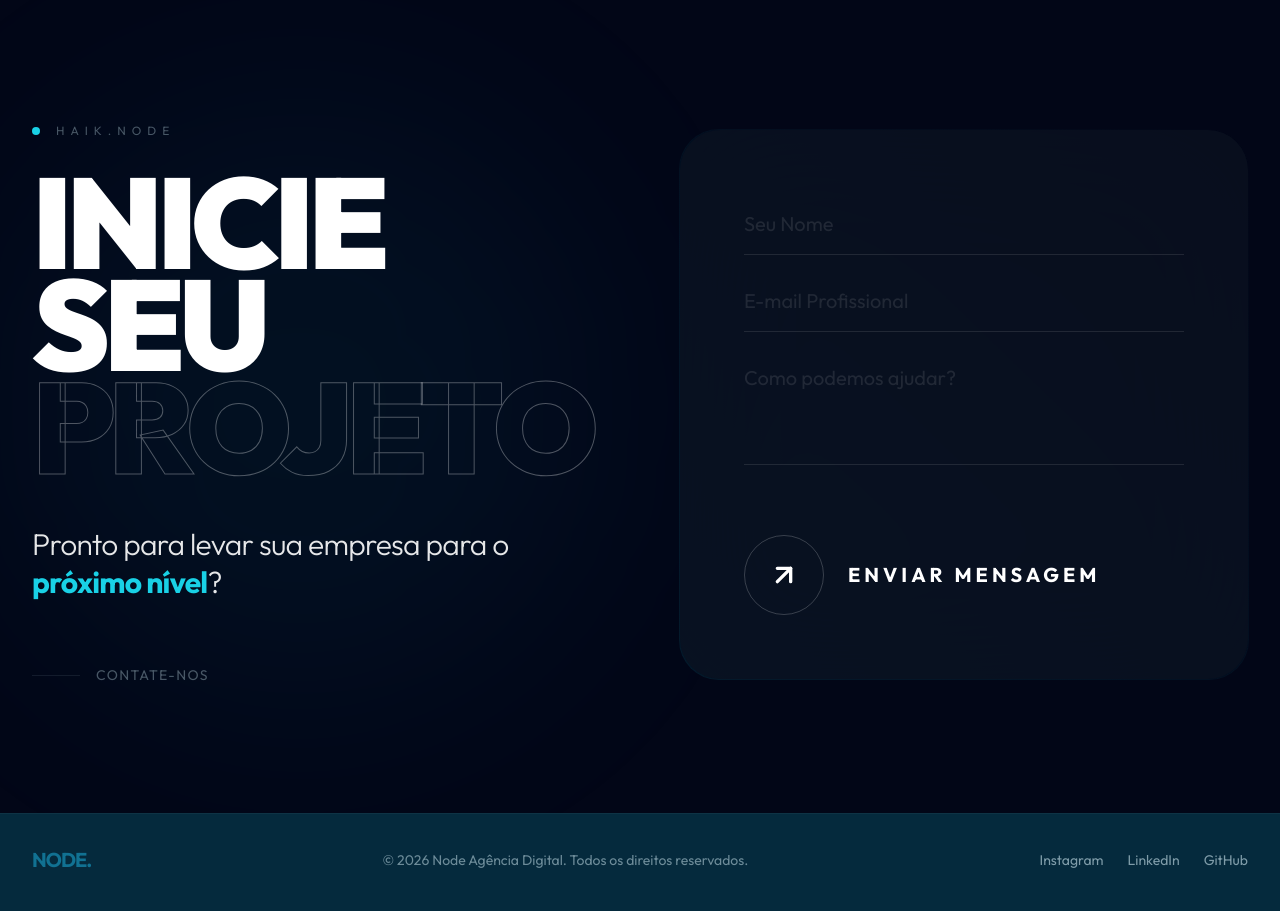
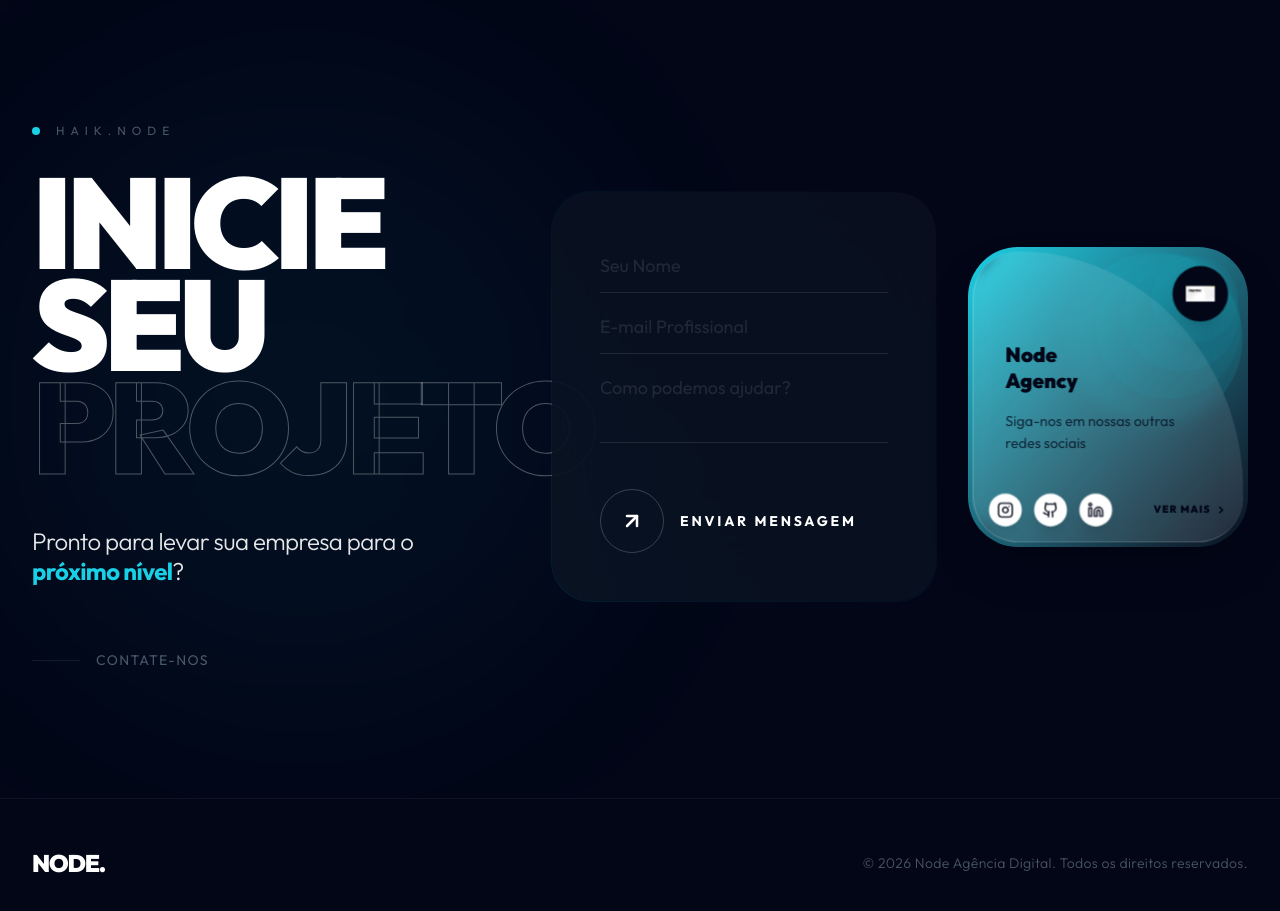
Before and after one commit to AzmuthDev/Node-site, a Next.js app: page / in a window 1280 px wide. Shown: the part 1920-2831 px from the top of the page. Built offline with nearby package versions, Linux system fonts and the light colour scheme.

Commit message:
fix: resolve lucide icon imports and typescript build errors, finalize 3D social card and contact section UI

```diff
--- a/components/sections/contact.tsx
+++ b/components/sections/contact.tsx
@@ -2,6 +2,7 @@
 
 import { motion } from "framer-motion";
 import { Send, Mail, MapPin } from "lucide-react";
+import { SocialCard3D } from "@/components/ui/social-card-3d";
 
 export const Contact = () => {
   return (
@@ -9,11 +10,12 @@ export const Contact = () => {
       {/* Background Glow */}
       <div className="absolute top-1/2 left-0 -translate-y-1/2 w-[600px] h-[600px] bg-[#19D1E6]/5 rounded-full blur-[120px] pointer-events-none" />
 
-      <div className="max-w-7xl mx-auto px-6 lg:px-8 relative z-10">
-        <div className="grid grid-cols-1 lg:grid-cols-2 gap-20 items-center">
+      <div className="max-w-[1600px] mx-auto px-6 lg:px-8 relative z-10">
+        <div className="grid grid-cols-1 lg:grid-cols-12 gap-12 lg:gap-8 items-center">
 
-          {/* Left Side: Editorial Typography */}
+          {/* Left Side: Editorial Typography (Col span 5) */}
           <motion.div
+            className="lg:col-span-5"
             initial={{ opacity: 0, x: -50 }}
             whileInView={{ opacity: 1, x: 0 }}
             viewport={{ once: true }}
@@ -33,7 +35,7 @@ export const Contact = () => {
               </h2>
             </div>
 
-            <p className="text-2xl md:text-3xl text-white/90 font-light leading-tight max-w-lg tracking-tight">
+            <p className="text-xl md:text-2xl text-white/90 font-light leading-tight max-w-sm tracking-tight">
               Pronto para levar sua empresa para o <span className="text-[#19D1E6] font-bold">próximo nível</span>?
             </p>
 
@@ -43,56 +45,64 @@ export const Contact = () => {
             </div>
           </motion.div>
 
-          {/* Right Side: High-End Contact Form */}
+          {/* Center: High-End Contact Form (Col span 4) */}
           <motion.div
+            className="lg:col-span-4 relative"
             initial={{ opacity: 0, y: 50 }}
             whileInView={{ opacity: 1, y: 0 }}
             viewport={{ once: true }}
             transition={{ duration: 1, delay: 0.2, ease: [0.16, 1, 0.3, 1] }}
-            className="relative"
           >
             <div className="absolute -inset-[1px] bg-gradient-to-tr from-[#19D1E6]/20 to-transparent rounded-[40px] opacity-50" />
             <div className="absolute inset-0 bg-[#0a1120]/80 backdrop-blur-3xl rounded-[40px]" />
 
-            <form className="relative flex flex-col gap-8 p-12 lg:p-16" onSubmit={(e) => e.preventDefault()}>
-              <div className="space-y-4">
+            <form className="relative flex flex-col gap-6 p-10 lg:p-12" onSubmit={(e) => e.preventDefault()}>
+              <div className="space-y-2">
                 <div className="relative group">
                   <input
                     type="text"
-                    className="w-full bg-transparent border-b border-white/10 py-4 text-xl text-white placeholder:text-white/10 focus:outline-none focus:border-[#19D1E6] transition-all"
+                    className="w-full bg-transparent border-b border-white/10 py-3 text-lg text-white placeholder:text-white/10 focus:outline-none focus:border-[#19D1E6] transition-all"
                     placeholder="Seu Nome"
                   />
-                  <div className="absolute bottom-0 left-0 w-0 h-[1px] bg-[#19D1E6] group-focus-within:w-full transition-all duration-500" />
                 </div>
 
                 <div className="relative group">
                   <input
                     type="email"
-                    className="w-full bg-transparent border-b border-white/10 py-4 text-xl text-white placeholder:text-white/10 focus:outline-none focus:border-[#19D1E6] transition-all"
+                    className="w-full bg-transparent border-b border-white/10 py-3 text-lg text-white placeholder:text-white/10 focus:outline-none focus:border-[#19D1E6] transition-all"
                     placeholder="E-mail Profissional"
                   />
-                  <div className="absolute bottom-0 left-0 w-0 h-[1px] bg-[#19D1E6] group-focus-within:w-full transition-all duration-500" />
                 </div>
 
                 <div className="relative group">
                   <textarea
-                    rows={3}
-                    className="w-full bg-transparent border-b border-white/10 py-4 text-xl text-white placeholder:text-white/10 focus:outline-none focus:border-[#19D1E6] transition-all resize-none"
+                    rows={2}
+                    className="w-full bg-transparent border-b border-white/10 py-3 text-lg text-white placeholder:text-white/10 focus:outline-none focus:border-[#19D1E6] transition-all resize-none"
                     placeholder="Como podemos ajudar?"
                   />
-                  <div className="absolute bottom-0 left-0 w-0 h-[1px] bg-[#19D1E6] group-focus-within:w-full transition-all duration-500" />
                 </div>
               </div>
 
-              <button className="relative group mt-8">
-                <div className="flex items-center gap-6">
-                  <div className="w-20 h-20 rounded-full border border-white/20 flex items-center justify-center group-hover:bg-white group-hover:border-white transition-all duration-500">
-                    <ArrowUpRightIcon className="w-8 h-8 text-white group-hover:text-black transition-colors" />
+              <button className="relative group mt-4">
+                <div className="flex items-center gap-4">
+                  <div className="w-16 h-16 rounded-full border border-white/20 flex items-center justify-center group-hover:bg-white group-hover:border-white transition-all duration-500">
+                    <ArrowUpRightIcon className="w-6 h-6 text-white group-hover:text-black transition-colors" />
                   </div>
-                  <span className="text-xl font-bold uppercase tracking-[0.2em] text-white">Enviar Mensagem</span>
+                  <span className="text-sm font-bold uppercase tracking-[0.2em] text-white">Enviar Mensagem</span>
                 </div>
               </button>
             </form>
+          </motion.div>
+
+          {/* Right: 3D Social Card (Col span 3) */}
+          <motion.div
+            className="lg:col-span-3 flex justify-center"
+            initial={{ opacity: 0, x: 50 }}
+            whileInView={{ opacity: 1, x: 0 }}
+            viewport={{ once: true }}
+            transition={{ duration: 1, delay: 0.4, ease: [0.16, 1, 0.3, 1] }}
+          >
+            <SocialCard3D />
           </motion.div>
 
         </div>
--- a/components/sections/footer.tsx
+++ b/components/sections/footer.tsx
@@ -2,19 +2,14 @@
 
 export const Footer = () => {
   return (
-    <footer className="bg-[#052A3D] py-8 border-t border-[#B3CDD7]/5 w-full">
-      <div className="max-w-7xl mx-auto px-6 lg:px-8 flex flex-col md:flex-row justify-between items-center gap-4">
+    <footer className="bg-[#020617] py-12 border-t border-white/5 w-full">
+      <div className="max-w-7xl mx-auto px-6 lg:px-8 flex flex-col md:flex-row justify-between items-center gap-6">
         <div className="flex items-center gap-2">
-          <span className="text-[#117192] font-bold text-xl tracking-tighter">NODE.</span>
+          <span className="text-white font-black text-2xl tracking-tighter">NODE.</span>
         </div>
-        <p className="text-[#B3CDD7]/60 text-sm text-center md:text-left">
+        <p className="text-[#B3CDD7]/40 text-sm font-light tracking-wide">
           &copy; {new Date().getFullYear()} Node Agência Digital. Todos os direitos reservados.
         </p>
-        <div className="flex items-center gap-6 text-sm text-[#B3CDD7]/70">
-          <a href="#" className="hover:text-[#117192] transition-colors">Instagram</a>
-          <a href="#" className="hover:text-[#117192] transition-colors">LinkedIn</a>
-          <a href="#" className="hover:text-[#117192] transition-colors">GitHub</a>
-        </div>
       </div>
     </footer>
   );
--- a/components/ui/digital-serenity-animated-landing-page.tsx
+++ b/components/ui/digital-serenity-animated-landing-page.tsx
@@ -80,12 +80,12 @@ const DigitalSerenity = () => {
       if (!scrolled) {
         setScrolled(true);
         floatingElementsRef.current.forEach((el, index) => {
-          setTimeout(() => {
-            if (el) {
+          if (el) {
+            setTimeout(() => {
               el.style.animationPlayState = 'running';
               el.style.opacity = '';
-            }
-          }, (parseFloat(el.style.animationDelay || "0") * 1000) + index * 100);
+            }, (parseFloat(el.style.animationDelay || "0") * 1000) + index * 100);
+          }
         });
       }
     };
--- /dev/null
+++ b/components/ui/social-card-3d.tsx
@@ -0,0 +1,82 @@
+"use client"
+
+import React from "react"
+import { motion } from "framer-motion"
+
+// Custom SVG Icons to replace missing Lucide icons in this version
+const Instagram = ({ className }: { className?: string }) => (
+  <svg xmlns="http://www.w3.org/2000/svg" width="24" height="24" viewBox="0 0 24 24" fill="none" stroke="currentColor" strokeWidth="2" strokeLinecap="round" strokeLinejoin="round" className={className}>
+    <rect width="20" height="20" x="2" y="2" rx="5" ry="5"/><path d="M16 11.37A4 4 0 1 1 12.63 8 4 4 0 0 1 16 11.37z"/><line x1="17.5" x2="17.51" y1="6.5" y2="6.5"/>
+  </svg>
+)
+
+const Github = ({ className }: { className?: string }) => (
+  <svg xmlns="http://www.w3.org/2000/svg" width="24" height="24" viewBox="0 0 24 24" fill="none" stroke="currentColor" strokeWidth="2" strokeLinecap="round" strokeLinejoin="round" className={className}>
+    <path d="M15 22v-4a4.8 4.8 0 0 0-1-3.5c3 0 6-2 6-5.5.08-1.25-.27-2.48-1-3.5.28-1.15.28-2.35 0-3.5 0 0-1 0-3 1.5-2.64-.5-5.36-.5-8 0C6 2 5 2 5 2c-.3 1.15-.3 2.35 0 3.5A5.403 5.403 0 0 0 4 9c0 3.5 3 5.5 6 5.5-.39.49-.68 1.05-.85 1.65-.17.6-.22 1.23-.15 1.85v4"/><path d="M9 18c-4.51 2-5-2-7-2"/>
+  </svg>
+)
+
+const Linkedin = ({ className }: { className?: string }) => (
+  <svg xmlns="http://www.w3.org/2000/svg" width="24" height="24" viewBox="0 0 24 24" fill="none" stroke="currentColor" strokeWidth="2" strokeLinecap="round" strokeLinejoin="round" className={className}>
+    <path d="M16 8a6 6 0 0 1 6 6v7h-4v-7a2 2 0 0 0-2-2 2 2 0 0 0-2 2v7h-4v-7a6 6 0 0 1 6-6z"/><rect width="4" height="12" x="2" y="9"/><circle cx="4" cy="4" r="2"/>
+  </svg>
+)
+
+export const SocialCard3D = () => {
+  return (
+    <div className="parent w-[290px] h-[300px] [perspective:1000px] group/card">
+      <div className="card relative h-full rounded-[50px] bg-gradient-to-br from-[#19D1E6] to-[#0a1120] transition-all duration-500 [transform-style:preserve-3d] group-hover/card:[transform:rotate3d(1,1,0,30deg)] shadow-2xl">
+
+        {/* Glass Layer */}
+        <div className="glass absolute inset-2 rounded-[55px] rounded-tr-[100%] bg-white/10 border-l border-b border-white/20 [transform:translate3d(0,0,25px)] [transform-style:preserve-3d] backdrop-blur-sm transition-all duration-500" />
+
+        {/* Logo Circles */}
+        <div className="logo-circles absolute right-0 top-0 [transform-style:preserve-3d]">
+          <div className="absolute top-2 right-2 w-[170px] aspect-square rounded-full bg-[#19D1E6]/10 [transform:translate3d(0,0,20px)] backdrop-blur-md" />
+          <div className="absolute top-3 right-3 w-[140px] aspect-square rounded-full bg-[#19D1E6]/5 [transform:translate3d(0,0,40px)] group-hover/card:[transform:translate3d(0,0,60px)] transition-all duration-500 delay-100" />
+          <div className="absolute top-4 right-4 w-[110px] aspect-square rounded-full bg-[#19D1E6]/5 [transform:translate3d(0,0,60px)] group-hover/card:[transform:translate3d(0,0,80px)] transition-all duration-500 delay-200" />
+          <div className="absolute top-5 right-5 w-[80px] aspect-square rounded-full bg-[#19D1E6]/5 [transform:translate3d(0,0,80px)] group-hover/card:[transform:translate3d(0,0,100px)] transition-all duration-500 delay-300" />
+          <div className="absolute top-8 right-8 w-[50px] aspect-square rounded-full bg-[#020617] [transform:translate3d(0,0,100px)] group-hover/card:[transform:translate3d(0,0,120px)] transition-all duration-500 delay-500 flex items-center justify-center p-3 shadow-xl">
+             <img src="/images/node-mark.png" alt="Node" className="w-full h-auto invert" />
+          </div>
+        </div>
+
+        {/* Content */}
+        <div className="content relative z-10 p-10 pt-24 [transform:translate3d(0,0,26px)]">
+          <span className="title block text-[#020617] font-black text-xl leading-tight">
+            Node <br /> Agency
+          </span>
+          <span className="text block text-[#020617]/70 text-sm mt-4 font-medium leading-relaxed">
+            Siga-nos em nossas outras redes sociais
+          </span>
+        </div>
+
+        {/* Bottom / Social Buttons */}
+        <div className="bottom absolute bottom-6 left-6 right-6 flex items-center justify-between [transform:translate3d(0,0,26px)] [transform-style:preserve-3d]">
+          <div className="social-buttons flex gap-3 [transform-style:preserve-3d]">
+            <SocialButton icon={<Instagram className="w-4 h-4" />} delay="0.4s" href="#" />
+            <SocialButton icon={<Github className="w-4 h-4" />} delay="0.6s" href="#" />
+            <SocialButton icon={<Linkedin className="w-4 h-4" />} delay="0.8s" href="#" />
+          </div>
+
+          <button className="view-more flex items-center gap-1 text-[10px] font-black uppercase tracking-widest text-[#020617] hover:[transform:translate3d(0,0,10px)] transition-all">
+            Ver mais
+            <svg viewBox="0 0 24 24" fill="none" stroke="currentColor" strokeWidth="3" className="w-3 h-3">
+              <path d="M9 18l6-6-6-6" />
+            </svg>
+          </button>
+        </div>
+      </div>
+    </div>
+  )
+}
+
+const SocialButton = ({ icon, delay, href }: { icon: React.ReactNode, delay: string, href: string }) => (
+  <a
+    href={href}
+    className="social-button w-8 h-8 rounded-full bg-white flex items-center justify-center text-[#020617] shadow-lg hover:bg-black hover:text-white transition-all duration-300 group-hover/card:[transform:translate3d(0,0,50px)]"
+    style={{ transitionDelay: delay }}
+  >
+    {icon}
+  </a>
+)
--- a/components/ui/text-blur-reveal.tsx
+++ b/components/ui/text-blur-reveal.tsx
@@ -25,7 +25,7 @@ export const TextBlurReveal = ({ text, children, className = "", delay = 0 }: Te
     },
   };
 
-  const item = {
+  const item: any = {
     hidden: { opacity: 0, y: 30, scale: 0.8, filter: "blur(10px)" },
     show: {
       opacity: 1,
@@ -34,7 +34,7 @@ export const TextBlurReveal = ({ text, children, className = "", delay = 0 }: Te
       filter: "blur(0px)",
       transition: {
         duration: 0.8,
-        ease: "easeOut",
+        ease: [0.22, 1, 0.36, 1],
       }
     },
   };
@@ -70,7 +70,7 @@ export const TextBlurReveal = ({ text, children, className = "", delay = 0 }: Te
       variants={{
         hidden: item.hidden,
         show: { ...item.show, transition: { ...item.show.transition, delay } }
-      }}
+      } as any}
       className={className}
     >
       {children}
```
Also changed, not shown: public/images/node-mark.png (added).
